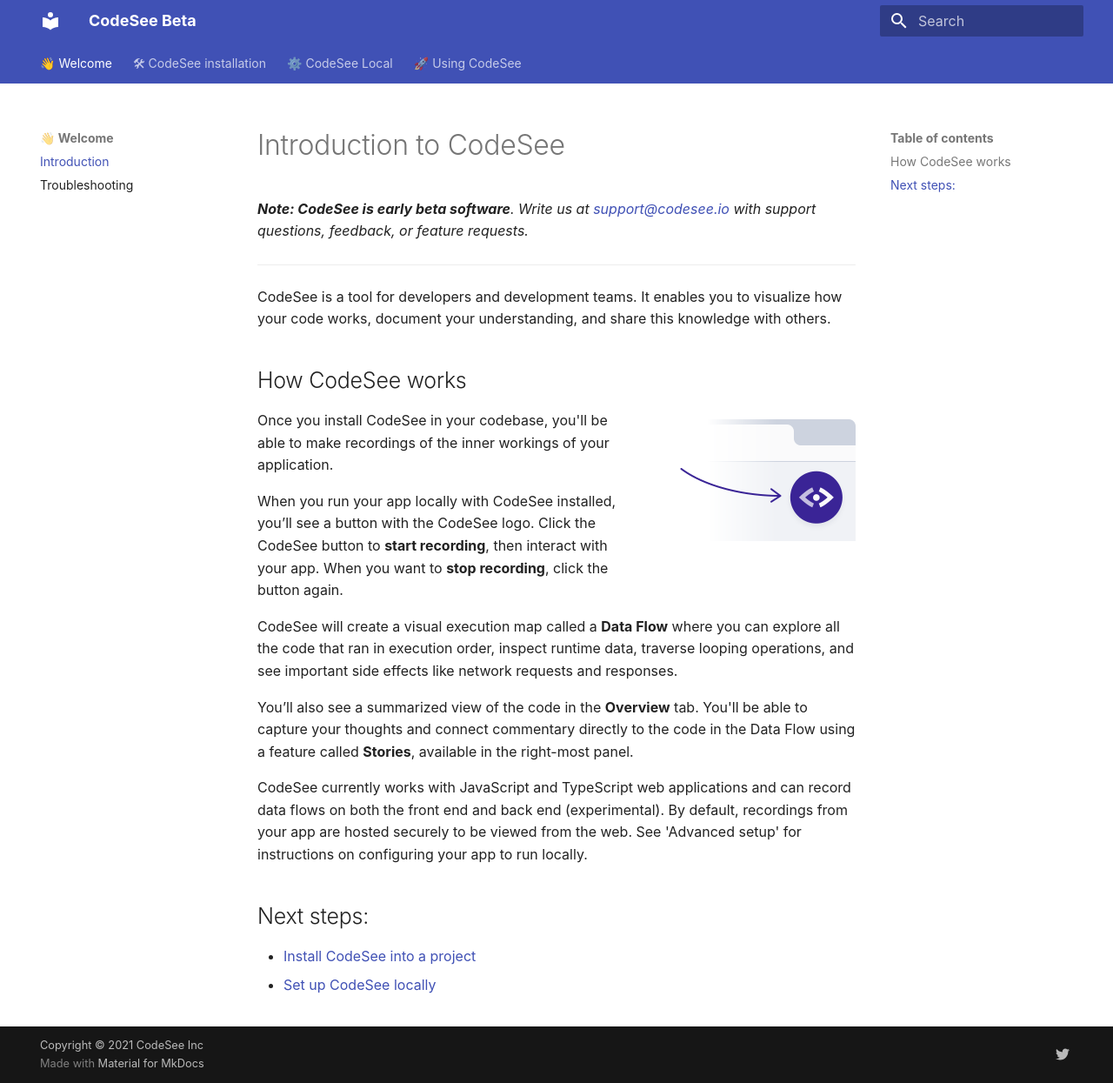
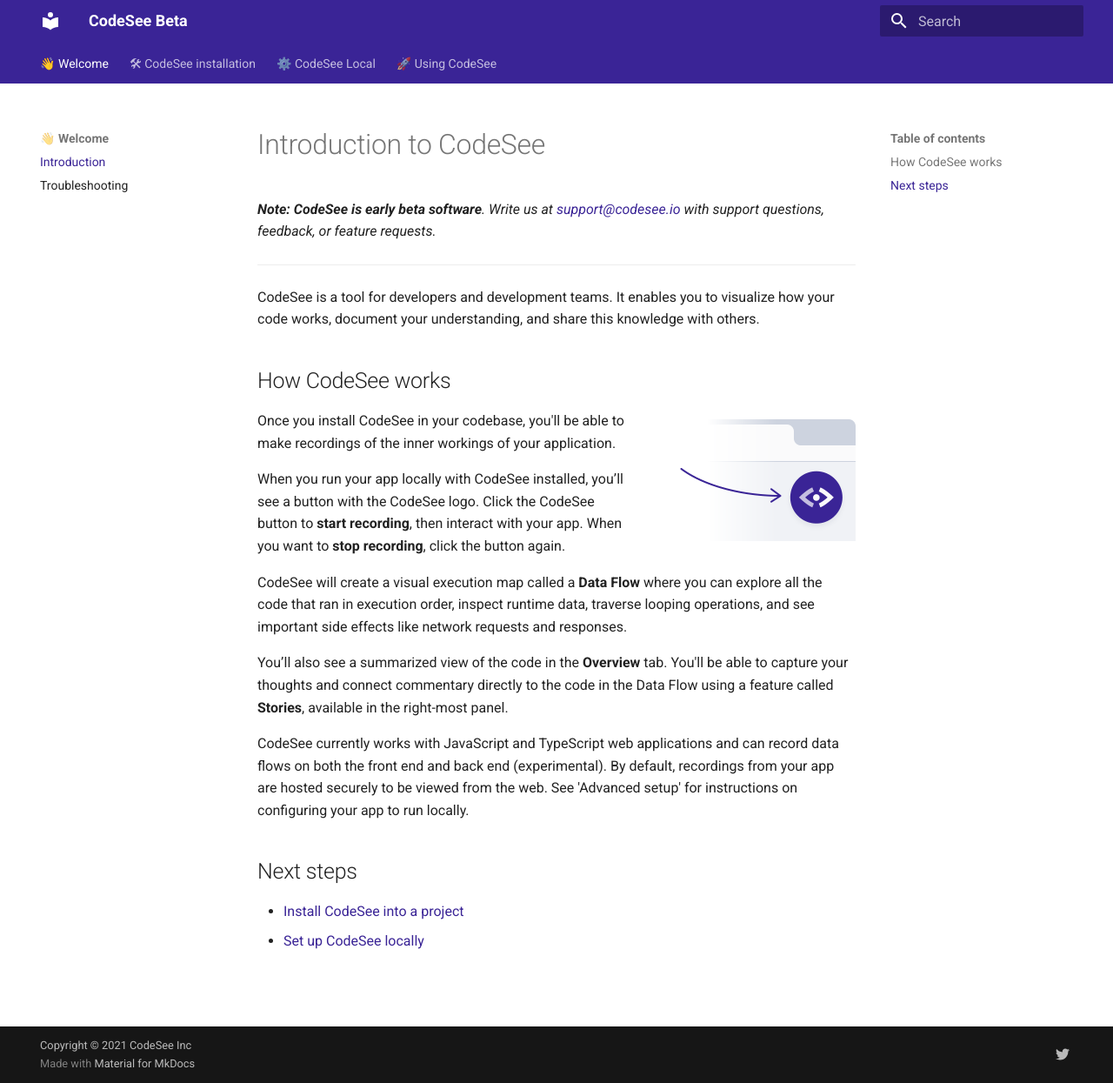
Before and after one commit to Codesee-io/docs, an MkDocs documentation site: the page built from docs/index.md, in a window 1280 px wide and 1245 px high. Shown: the whole window at 87% size. Built offline with MkDocs 1.6.1 and Material for MkDocs 9.7.7, drawn with Linux system fonts in a browser that asks for light colours; comment, search, counter and statistics services are not loaded.

Commit message:
more padding & brand colors

```diff
--- a/docs/index.md
+++ b/docs/index.md
@@ -23,7 +23,7 @@ You’ll also see a summarized view of the code in the **Overview** tab. You'll
 CodeSee currently works with JavaScript and TypeScript web applications and can record data flows on both the front end and back end (experimental). By default, recordings from your app are hosted securely to be viewed from the web. See 'Advanced setup' for instructions on configuring your app to run locally.
 
 
-## Next steps:
+## Next steps
 
 * [Install CodeSee into a project](/install/installation)
 * [Set up CodeSee locally](/local/local/)
--- a/docs/stylesheets/extra.css
+++ b/docs/stylesheets/extra.css
@@ -1,7 +1,14 @@
+:root {
+  --md-primary-fg-color:        #3A2496;
+  --md-primary-fg-color--light: #6639e4;
+  --md-primary-fg-color--dark:  #131128;
+  --md-accent-fg-color: #6639e4;
+}
+
 .block {
   display: block !important;
 }
 
 .md-main {
-  padding-bottom: 1em;
+  padding-bottom: 3em;
 }
--- a/mkdocs.yml
+++ b/mkdocs.yml
@@ -29,7 +29,6 @@ nav:
 theme:
   name: material
   favicon: img/favicon-32x32.png
-  font: false
   custom_dir: overrides
   features:
     - navigation.tabs
```
